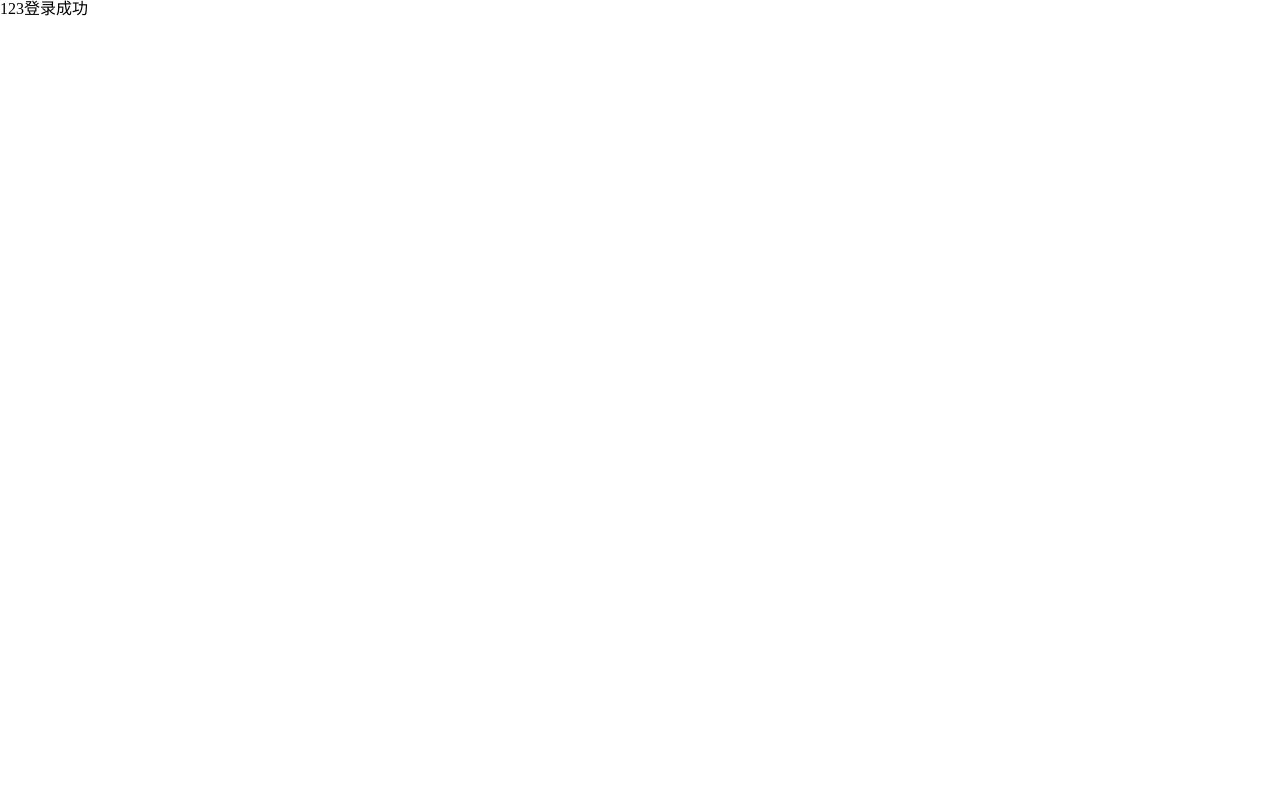
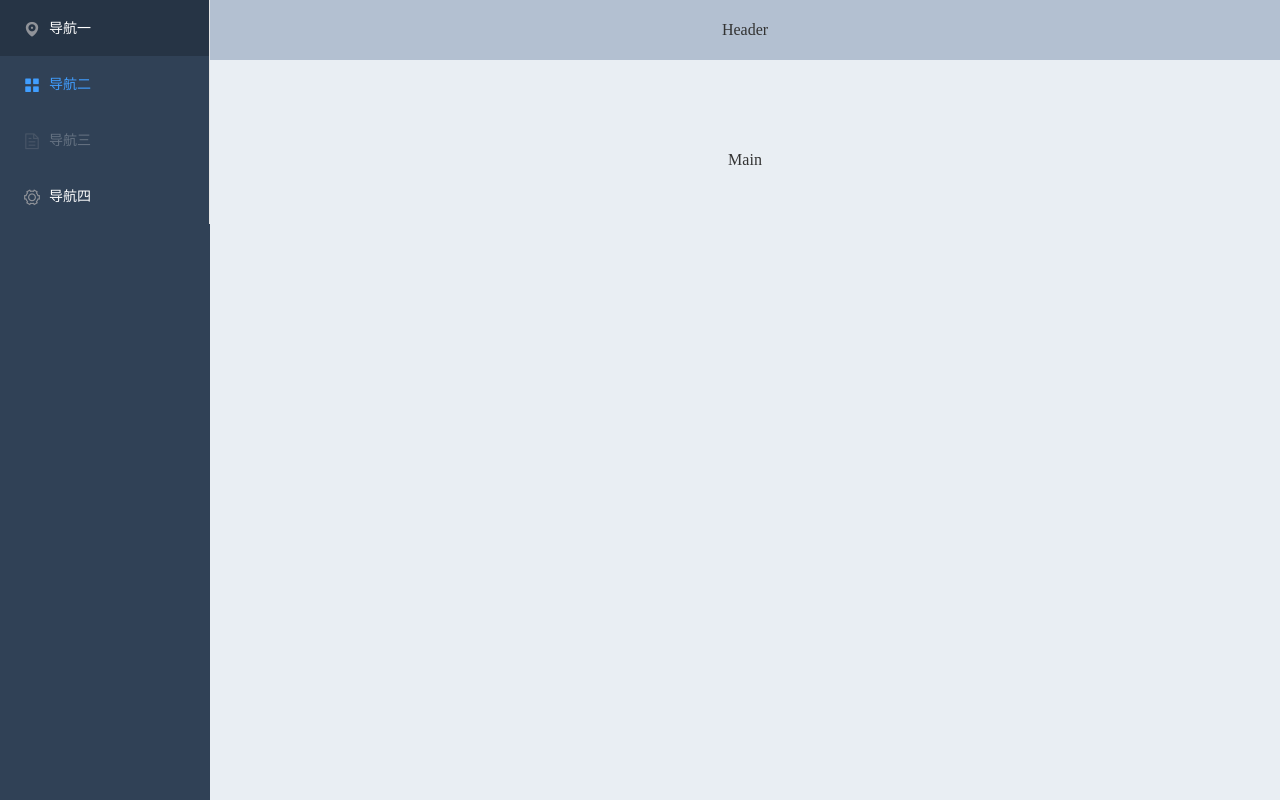
Before and after one commit to Fiuck/-vue-admin, a Vue app: page /home in a window 1280 px wide. Built offline with nearby package versions, Linux system fonts and the light colour scheme; sample sign-in values are in the browser's storage; a small style sheet from the web is missing.

Commit message:
主页面布局

```diff
--- a/src/components/content/Home.vue
+++ b/src/components/content/Home.vue
@@ -1,16 +1,70 @@
 <template>
-  <div>{{ name }}登录成功</div>
+  <el-container class="home-container">
+    <el-aside width="210px">
+      <el-menu
+        default-active="2"
+        class="el-menu-vertical-demo"
+        @open="handleOpen"
+        @close="handleClose"
+        background-color="#304156"
+        text-color="#fff"
+        active-text-color="#409EFF"
+      >
+        <el-menu-item index="1">
+            <i class="el-icon-location"></i>
+            <span>导航一</span>
+        </el-menu-item>
+        <el-menu-item index="2">
+          <i class="el-icon-menu"></i>
+          <span slot="title">导航二</span>
+        </el-menu-item>
+        <el-menu-item index="3" disabled>
+          <i class="el-icon-document"></i>
+          <span slot="title">导航三</span>
+        </el-menu-item>
+        <el-menu-item index="4">
+          <i class="el-icon-setting"></i>
+          <span slot="title">导航四</span>
+        </el-menu-item>
+      </el-menu>
+    </el-aside>
+    <el-container>
+      <el-header>Header</el-header>
+      <el-main>Main</el-main>
+    </el-container>
+  </el-container>
 </template>
 
 <script>
 export default {
   name: "Home",
   data() {
-    return {
-      name: "123",
-    };
+    return {};
   },
 };
 </script>
 
-<style scoped></style>
+<style scoped>
+.home-container {
+  height: 100vh;
+}
+.el-header {
+  background-color: #b3c0d1;
+  color: #333;
+  text-align: center;
+  line-height: 60px;
+}
+
+.el-aside {
+  background-color: #304156;
+  color: #333;
+  line-height: 200px;
+}
+
+.el-main {
+  background-color: #e9eef3;
+  color: #333;
+  text-align: center;
+  line-height: 160px;
+}
+</style>
```
Also changed, not shown: src/plugins/element.js (+11 -1 lines).
